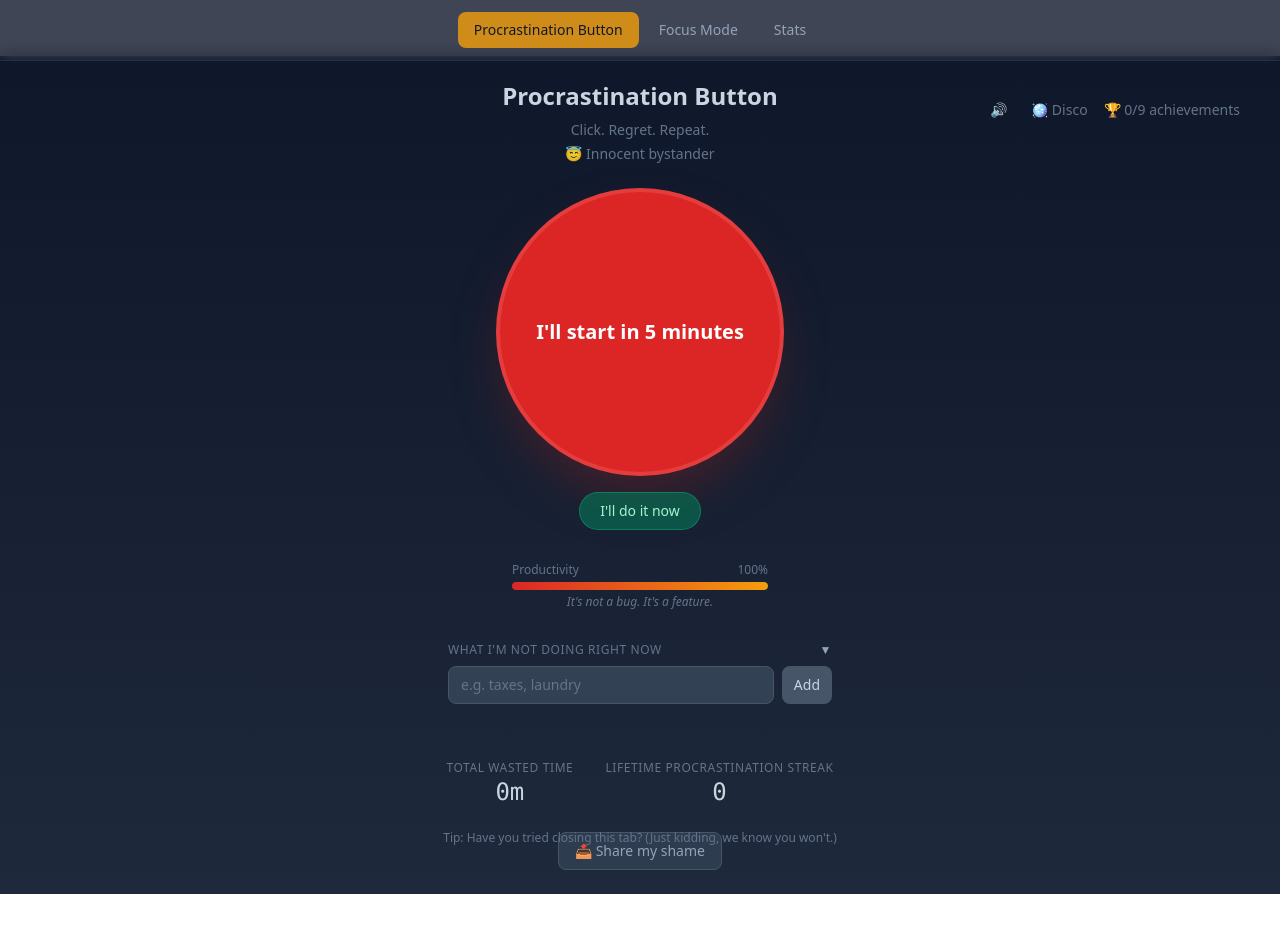
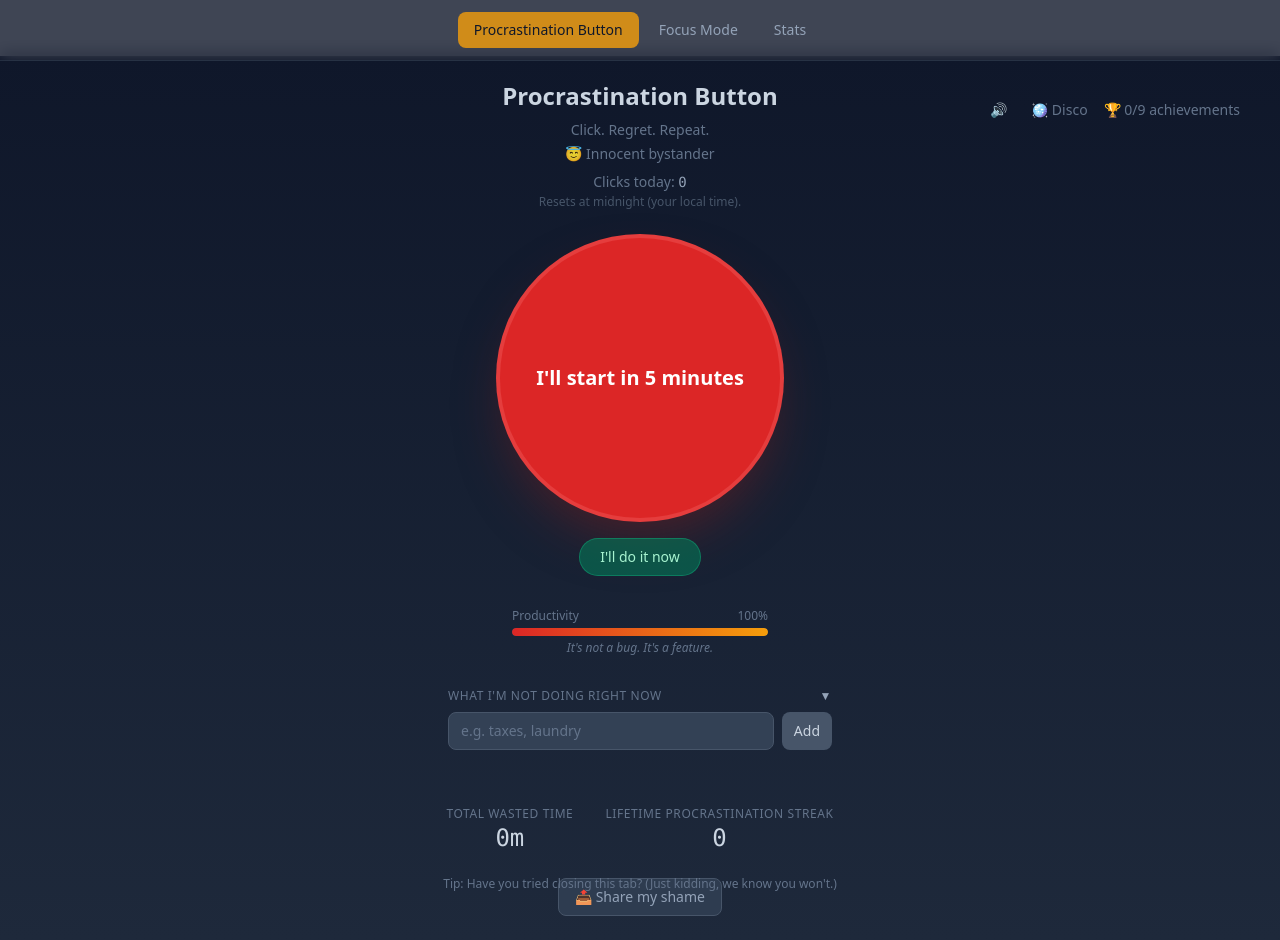
Before and after one commit to priyankagnana/procrastinationbutton, a React (Vite) app: page / in a window 1280 px wide. Before the commit the page ends 894 px from the top, so only its background shows below. Built offline with nearby package versions, Linux system fonts and the light colour scheme.

Commit message:
feat: daily procrastination click counter with local midnight reset

```diff
--- a/src/components/ProcrastinationButton.jsx
+++ b/src/components/ProcrastinationButton.jsx
@@ -67,6 +67,39 @@ const STORAGE_KEYS = {
   lifetimeStreak: 'procrastination_lifetime_streak',
   soundMuted: 'procrastination_sound_muted',
   avoidList: 'procrastination_avoid_list',
+  dailyClickDate: 'procrastination_daily_click_date',
+  dailyClickCount: 'procrastination_daily_click_count',
+}
+
+function localDayStr(d = new Date()) {
+  const y = d.getFullYear()
+  const m = String(d.getMonth() + 1).padStart(2, '0')
+  const day = String(d.getDate()).padStart(2, '0')
+  return `${y}-${m}-${day}`
+}
+
+function loadClicksToday() {
+  const today = localDayStr()
+  try {
+    const d = localStorage.getItem(STORAGE_KEYS.dailyClickDate)
+    const c = Number(localStorage.getItem(STORAGE_KEYS.dailyClickCount))
+    if (d === today && !Number.isNaN(c)) return c
+  } catch (_) {}
+  return 0
+}
+
+function bumpClicksToday() {
+  const today = localDayStr()
+  try {
+    const d = localStorage.getItem(STORAGE_KEYS.dailyClickDate)
+    const prev = d === today ? Number(localStorage.getItem(STORAGE_KEYS.dailyClickCount) || '0') : 0
+    const next = prev + 1
+    localStorage.setItem(STORAGE_KEYS.dailyClickDate, today)
+    localStorage.setItem(STORAGE_KEYS.dailyClickCount, String(next))
+    return next
+  } catch (_) {
+    return 1
+  }
 }
 
 const PRODUCTIVITY_START = 100
@@ -134,6 +167,7 @@ export default function ProcrastinationButton({ onNavigateToFocus }) {
   const [avoidList, setAvoidList] = useState(() => load(STORAGE_KEYS.avoidList, []))
   const [avoidInput, setAvoidInput] = useState('')
   const [avoidSectionOpen, setAvoidSectionOpen] = useState(true)
+  const [clicksToday, setClicksToday] = useState(loadClicksToday)
   const tipIndex = useRef(0)
   const confettiKey = useRef(0)
   const confettiParticles = useRef([])
@@ -184,6 +218,11 @@ export default function ProcrastinationButton({ onNavigateToFocus }) {
     return () => window.removeEventListener('keydown', onKey)
   }, [])
 
+  useEffect(() => {
+    const id = setInterval(() => setClicksToday(loadClicksToday), 60_000)
+    return () => clearInterval(id)
+  }, [])
+
   function addAvoidItem() {
     const trimmed = avoidInput.trim()
     if (!trimmed || avoidList.includes(trimmed)) return
@@ -197,6 +236,7 @@ export default function ProcrastinationButton({ onNavigateToFocus }) {
 
   function handleClick() {
     if (!soundMuted) playClickSound()
+    setClicksToday(bumpClicksToday())
     setMinutes((m) => m + BASE_MINUTES)
     const nextStreak = currentStreak + 1
     const milestoneMsg = MILESTONE_MESSAGES[nextStreak]
@@ -311,6 +351,10 @@ export default function ProcrastinationButton({ onNavigateToFocus }) {
       <p className="text-slate-500 text-sm mb-1">Click. Regret. Repeat.</p>
       <p className="text-slate-500 text-sm mb-6">
         <span className="text-amber-400/90">{currentRank.emoji}</span> {currentRank.title}
+      </p>
+      <p className="text-slate-500 text-sm mb-6 -mt-4">
+        Clicks today: <span className="font-mono text-slate-400">{clicksToday}</span>
+        <span className="text-slate-600 text-xs block mt-0.5">Resets at midnight (your local time).</span>
       </p>
 
       {showConfetti && confettiParticles.current.length > 0 && (
```
